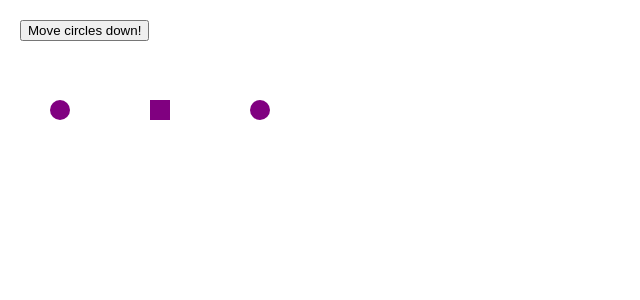
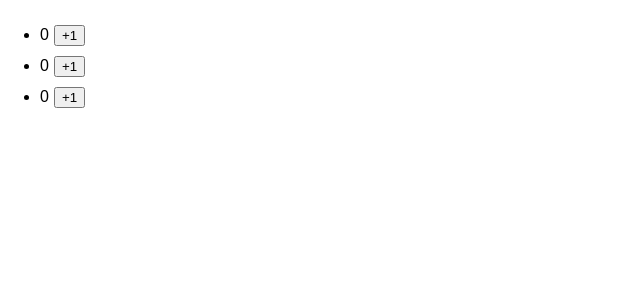
Before and after one commit to jimmycanosa/learning-react, a React (Create React App) app: page / in a window 1280 px wide. Shown: the top 300 px of the page, without its empty margins (0-640 px from the left). Built offline with nearby package versions, Linux system fonts and the light colour scheme.

Commit message:
feat: replacing items in an array

```diff
--- a/src/adding-interactivity/updating-arrays-in-state/sample.js
+++ b/src/adding-interactivity/updating-arrays-in-state/sample.js
@@ -1,48 +1,37 @@
 import { useState } from 'react';
 
-let initialShapes = [
-  { id: 0, type: 'circle', x: 50, y: 100 },
-  { id: 1, type: 'square', x: 150, y: 100 },
-  { id: 2, type: 'circle', x: 250, y: 100 },
-];
+let initialCounters = [0, 0, 0];
 
-export default function ShapeEditor() {
-  const [shapes, setShapes] = useState(initialShapes);
+export default function CounterList() {
+  const [counters, setCounters] = useState(initialCounters);
 
-  function handleClick() {
-    const nextShapes = shapes.map((shape) => {
-      if (shape.type === 'square') {
-        // No change
-        return shape;
+  function handleIncrementClick(index) {
+    const nextCounters = counters.map((c, i) => {
+      if (i === index) {
+        // Increment the clicked counter
+        return c + 1;
       } else {
-        // Return a new circle 50px below
-        return {
-          ...shape,
-          y: shape.y + 50,
-        };
+        // The rest haven't changed
+        return c;
       }
     });
-    // Re-render with the new array
-    setShapes(nextShapes);
+    setCounters(nextCounters);
   }
 
   return (
-    <>
-      <button onClick={handleClick}>Move circles down!</button>
-      {shapes.map((shape) => (
-        <div
-          key={shape.id}
-          style={{
-            background: 'purple',
-            position: 'absolute',
-            left: shape.x,
-            top: shape.y,
-            borderRadius: shape.type === 'circle' ? '50%' : '',
-            width: 20,
-            height: 20,
-          }}
-        />
+    <ul>
+      {counters.map((counter, i) => (
+        <li key={i}>
+          {counter}
+          <button
+            onClick={() => {
+              handleIncrementClick(i);
+            }}
+          >
+            +1
+          </button>
+        </li>
       ))}
-    </>
+    </ul>
   );
 }
--- a/src/styles.css
+++ b/src/styles.css
@@ -46,6 +46,6 @@
   padding-inline-start: 20px;
 }
 
-body {
-  height: 300px;
+button {
+  margin: 5px;
 }
```
Also changed, not shown: src/adding-interactivity/updating-arrays-in-state/transforming-an-array.js (added, +48 -0 lines).
